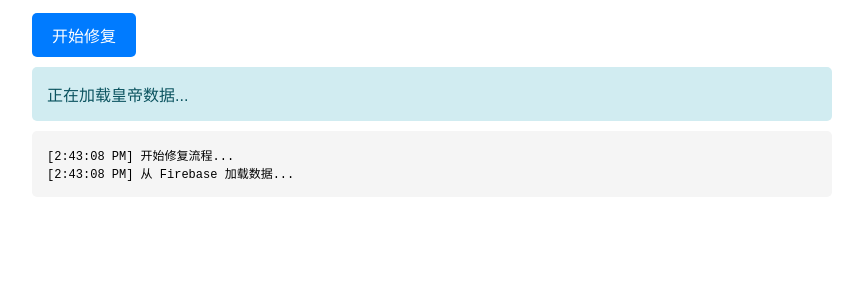
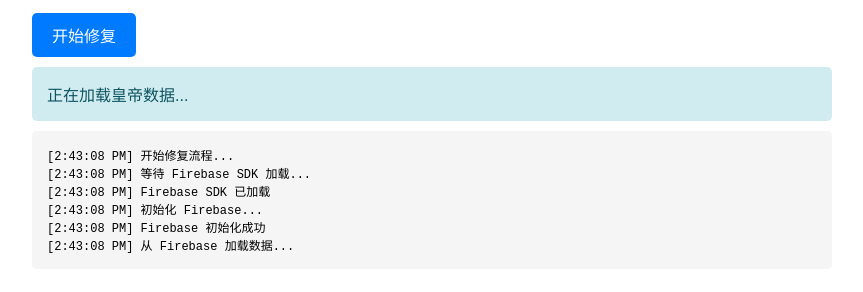
Before and after one commit to Yichangluyichang/GuessE-V06, a website: page fix-missing-hint-ids.html in a window 1280 px wide. Both pictures are taken after a click on the button "开始修复". Shown: the part 186-478 px from the top of the page, without its empty margins (208-1071 px from the left). Drawn offline with Linux system fonts and the light colour scheme; no server answers.

Commit message:
修复fix-missing-hint-ids.html：添加Firebase SDK加载等待逻辑

```diff
--- a/fix-missing-hint-ids.html
+++ b/fix-missing-hint-ids.html
@@ -82,16 +82,45 @@
             logDiv.scrollTop = logDiv.scrollHeight;
         }
 
+        // 等待Firebase SDK加载
+        function waitForFirebase() {
+            return new Promise((resolve, reject) => {
+                let attempts = 0;
+                const maxAttempts = 50;
+
+                const checkFirebase = () => {
+                    attempts++;
+                    if (typeof firebase !== 'undefined' && typeof initializeFirebase === 'function') {
+                        resolve();
+                    } else if (attempts >= maxAttempts) {
+                        reject(new Error('Firebase SDK 加载超时'));
+                    } else {
+                        setTimeout(checkFirebase, 100);
+                    }
+                };
+
+                checkFirebase();
+            });
+        }
+
         async function fixMissingHintIds() {
             try {
                 fixBtn.disabled = true;
                 showStatus('正在初始化 Firebase...', 'info');
                 log('开始修复流程...');
 
+                // 等待 Firebase SDK 加载
+                log('等待 Firebase SDK 加载...');
+                await waitForFirebase();
+                log('Firebase SDK 已加载');
+
                 // 初始化 Firebase
-                if (!initializeFirebase()) {
+                log('初始化 Firebase...');
+                const initialized = initializeFirebase();
+                if (!initialized) {
                     throw new Error('Firebase 初始化失败');
                 }
+                log('Firebase 初始化成功');
 
                 const db = window.getFirebaseDatabase();
                 const emperorsRef = db.ref('emperors');
```
